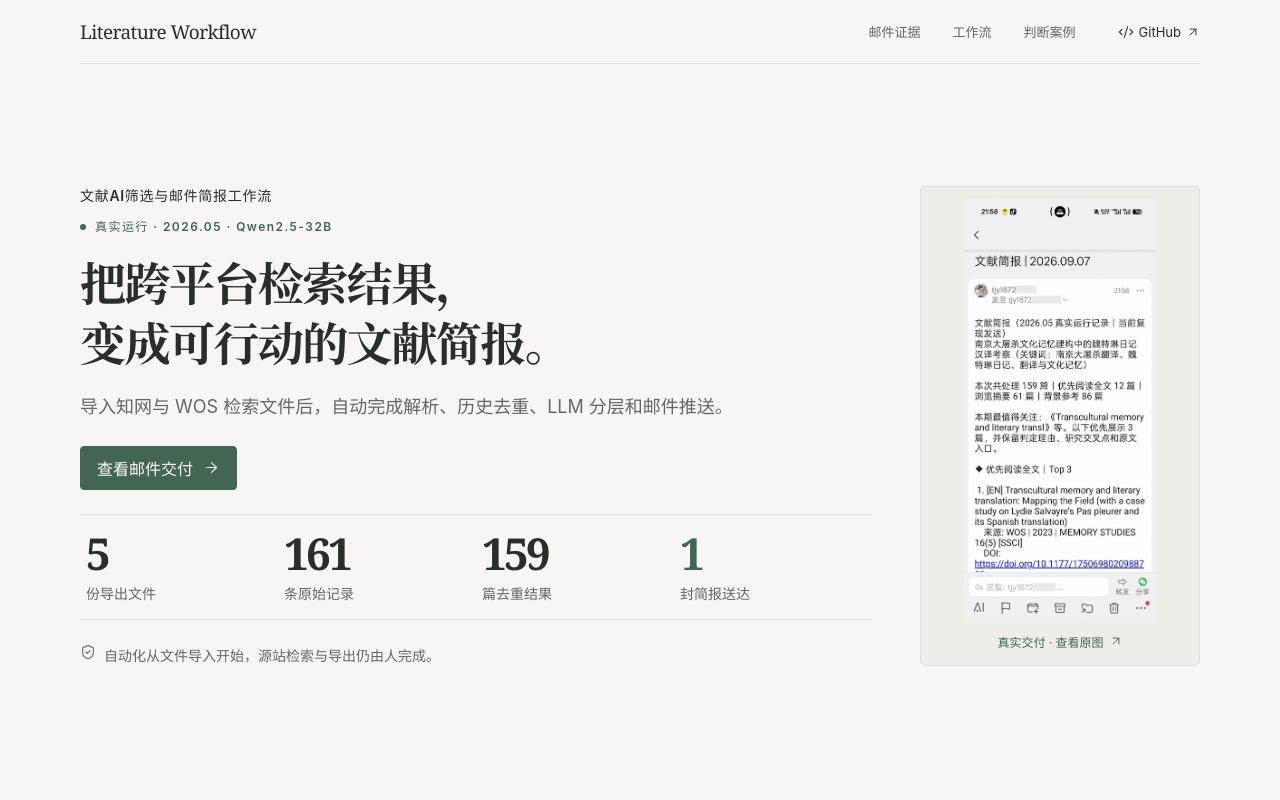
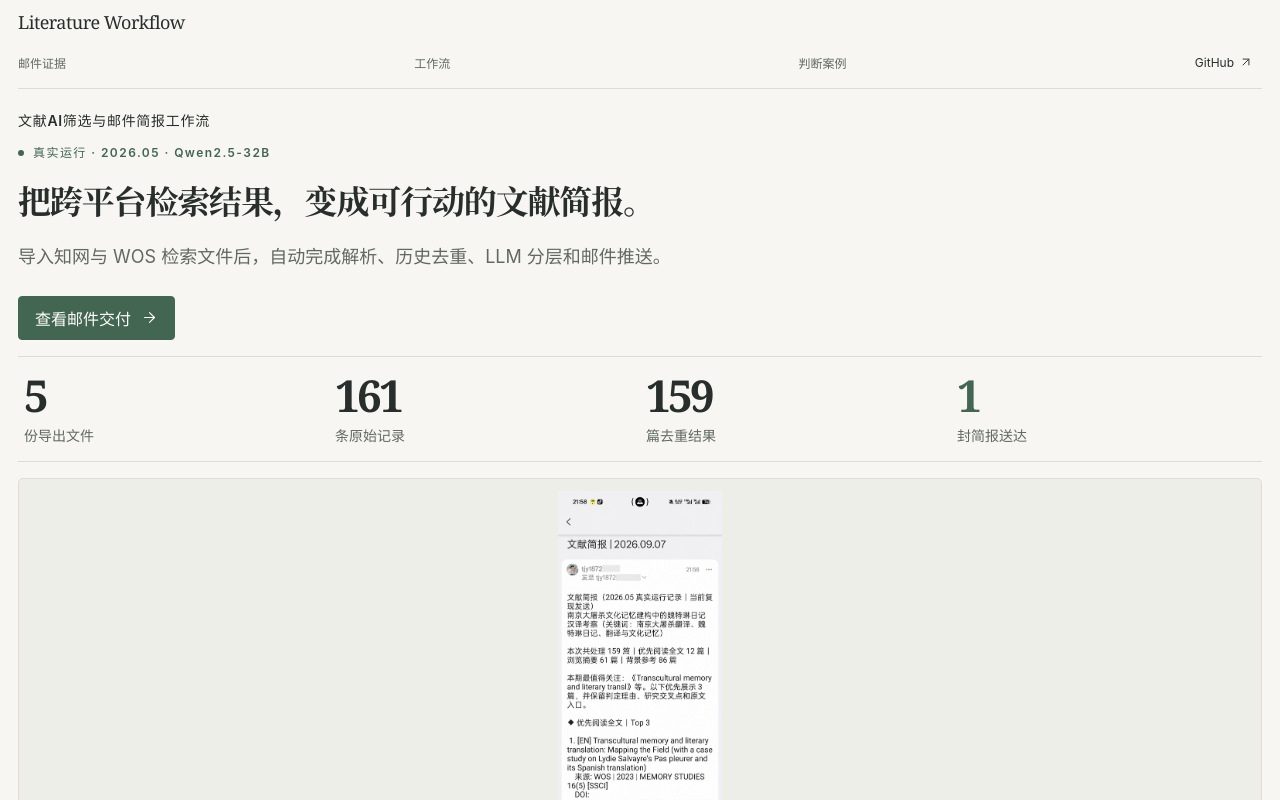
Before and after one commit to curious-leila/literature-tracker, a React (Vite) app in the folder web/: page / in a window 1280 px wide. Shown: the top 800 px of the page. Built offline with nearby package versions, Linux system fonts and the light colour scheme.

Commit message:
Force mobile layout in iOS in-app browsers

```diff
--- a/web/src/styles.css
+++ b/web/src/styles.css
@@ -405,3 +405,69 @@ main, .hero-copy, .section-heading, .delivery-summary, .case-heading,
   .hero-email img { width: auto; max-width: 100%; height: min(360px, 48svh); }
   .hero-boundary { grid-column: 1; grid-row: 4; }
 }
+
+/*
+ * Fallback for iOS/WeChat WebViews that report a desktop layout viewport.
+ * The class is set in index.html from the physical device width before paint.
+ */
+.compact-viewport {
+  --section-gap: 44px;
+  --nav-offset: 120px;
+}
+.compact-viewport .section,
+.compact-viewport .topbar { width: calc(100% - 36px); }
+.compact-viewport .topbar {
+  flex-wrap: wrap;
+  gap: 0;
+  padding-top: 8px;
+}
+.compact-viewport .brand { width: 100%; min-height: 28px; font-size: 18px; }
+.compact-viewport .topbar nav {
+  width: 100%;
+  justify-content: space-between;
+  gap: 4px;
+  padding-block: 4px;
+  overflow-x: auto;
+  scrollbar-width: none;
+}
+.compact-viewport .topbar nav::-webkit-scrollbar { display: none; }
+.compact-viewport .topbar nav a {
+  flex: 0 0 auto;
+  padding-inline: 9px;
+  font-size: 12px;
+  white-space: nowrap;
+}
+.compact-viewport .topbar nav a:first-child { margin-left: -9px; }
+.compact-viewport .topbar nav .nav-github { margin-left: 0; }
+.compact-viewport .nav-github > svg:first-child { display: none; }
+.compact-viewport .hero {
+  grid-template-columns: minmax(0, 1fr);
+  grid-template-rows: auto auto auto auto;
+  gap: 16px;
+  align-content: start;
+  padding-block: 20px 28px;
+}
+.compact-viewport .hero-copy { grid-column: 1; grid-row: 1; width: 100%; }
+.compact-viewport .hero h1 {
+  width: 100%;
+  max-width: 100%;
+  font-size: 33px;
+  line-height: 1.35;
+  text-wrap: wrap;
+  word-break: normal;
+  overflow-wrap: break-word;
+}
+.compact-viewport .desktop-break { display: none; }
+.compact-viewport .story-chain {
+  grid-column: 1;
+  grid-row: 2;
+  grid-template-columns: repeat(4, minmax(0, 1fr));
+  width: 100%;
+}
+.compact-viewport .hero-email { grid-column: 1; grid-row: 3; width: 100%; }
+.compact-viewport .hero-email img {
+  width: auto;
+  max-width: 100%;
+  height: min(360px, 48svh);
+}
+.compact-viewport .hero-boundary { grid-column: 1; grid-row: 4; }
```
